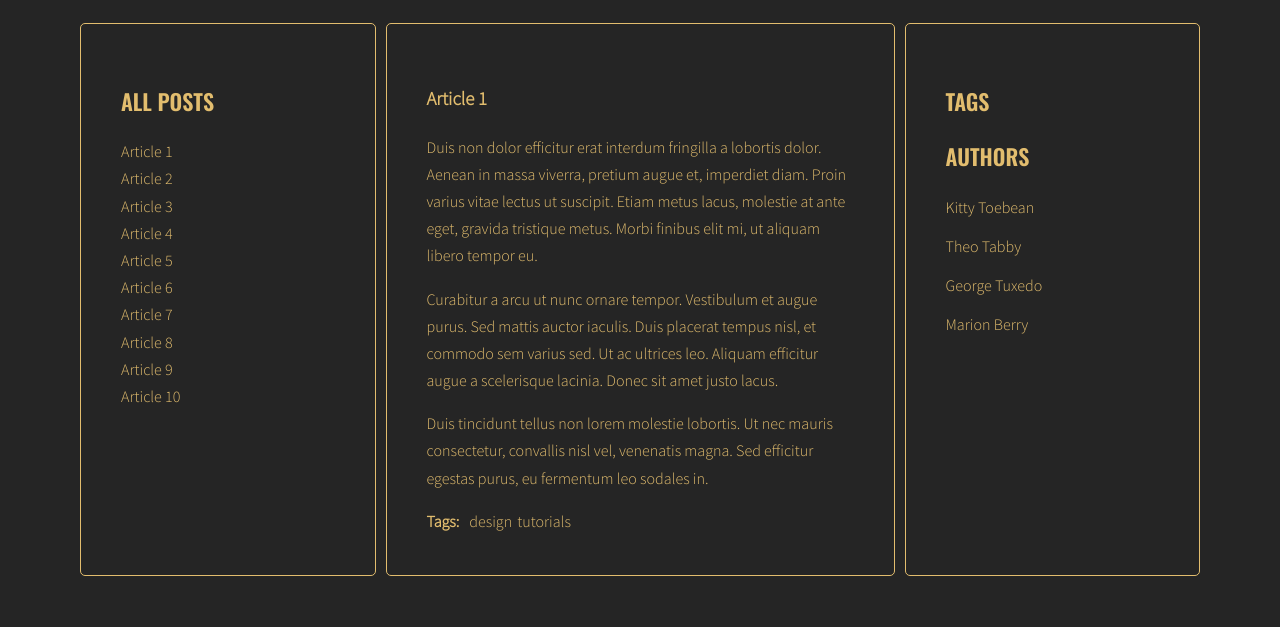
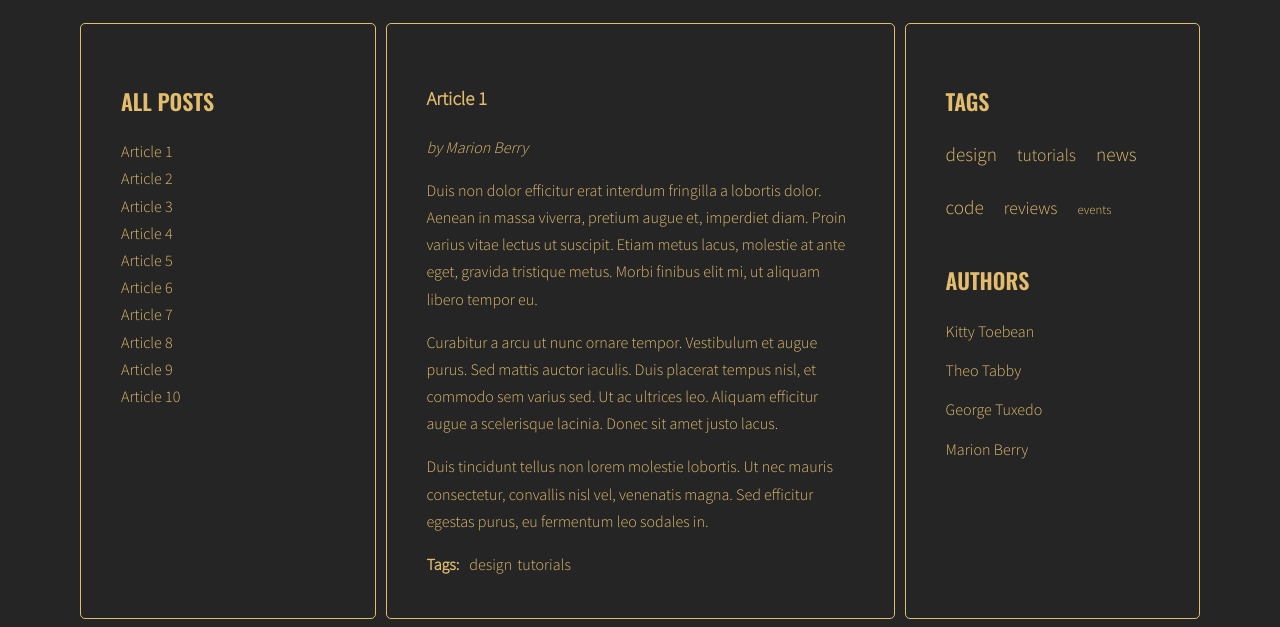
Before and after one commit to maslana-mucha/JSBeginnings.Blog, a website: page index.html in a window 1280 px wide. Shown: the part 220-847 px from the top of the page. Before the commit the page ends 804 px from the top, so only its background shows below. Drawn offline with nearby package versions, Linux system fonts and the light colour scheme.

Commit message:
Adding tags cloud

```diff
--- a/index.html
+++ b/index.html
@@ -193,7 +193,7 @@
                 <ul class="list list-horizontal"></ul>
               </div>
             </article>
-            <article class="post" id="article-7" data-tags="code news" data-author="Kitty Toebean">
+            <article class="post" id="article-7" data-tags="code events news" data-author="Kitty Toebean">
               <h3 class="post-title">Article 7</h3>
               <p class="post-author"></p>
               <div class="post-content">
@@ -222,7 +222,7 @@
                 <ul class="list list-horizontal"></ul>
               </div>
             </article>
-            <article class="post" id="article-8" data-tags="news design tutorials" data-author="Theo Tabby">
+            <article class="post" id="article-8" data-tags="news code design tutorials" data-author="Theo Tabby">
               <h3 class="post-title">Article 8</h3>
               <p class="post-author"></p>
               <div class="post-content">
@@ -252,7 +252,7 @@
                 <ul class="list list-horizontal"></ul>
               </div>
             </article>
-            <article class="post" id="article-9" data-tags="news tutorials" data-author="Marion Berry">
+            <article class="post" id="article-9" data-tags="news reviews tutorials" data-author="Marion Berry">
               <h3 class="post-title">Article 9</h3>
               <p class="post-author"></p>
               <div class="post-content">
@@ -283,7 +283,7 @@
                 <ul class="list list-horizontal"></ul>
               </div>
             </article>
-            <article class="post" id="article-10" data-tags="code design news reviews" data-author="George Tuxedo">
+            <article class="post" id="article-10" data-tags="code tutorials design news reviews" data-author="George Tuxedo">
               <h3 class="post-title">Article 10</h3>
               <p class="post-author"></p>
               <div class="post-content">
--- a/js/script.js
+++ b/js/script.js
@@ -4,18 +4,20 @@
   optArticleSelector = '.post',
   optTitleSelector = '.post-title',
   optArticleTagsSelector = '.post-tags .list',
-  optTagsLinksSelector = '.post-tags .list a',
+  optTagsLinkSelector = '.post-tags .list a, .list.tags a',
   optAuthorsLinksSelector = '.post-author a',
-  optTagsListSelector = 'tags.list';
+  optTagsListSelector = '.tags.list',
+  optCloudClassCount = 4,
+  optCloudClassPrefix = 'tag-size-';
 
-function titleClickHandler (event) {
+function titleClickHandler(event) {
   event.preventDefault();
   const clickedElement = this;
   // console.log('link was clicked');
   /* remove class 'active' from all article links  */
   const activeLinks = document.querySelectorAll('.titles a.active');
 
-    for(let activeLink of activeLinks){
+  for (let activeLink of activeLinks) {
     activeLink.classList.remove('active');
     // console.log('active link was: ', activeLink);
   }
@@ -49,7 +51,9 @@
   const titleList = document.querySelector(optTitleListSelector);
   titleList.innerHTML = '';
   // console.log('titleList is: ', titleList);
-  const articles = document.querySelectorAll(optArticleSelector + customSelector);
+  const articles = document.querySelectorAll(
+    optArticleSelector + customSelector
+  );
   /* for each article: */
   let html = '';
   for (let article of articles) {
@@ -63,7 +67,11 @@
 
     /* create link HTML in new const */
     const linkHTML =
-      '<li><a href="#' + articleId + '"><span>' + titleElement + '</span></a></li>';
+      '<li><a href="#' +
+      articleId +
+      '"><span>' +
+      titleElement +
+      '</span></a></li>';
     // console.log(linkHTML);
 
     /* insert new HTML link to the list in the left column */
@@ -82,12 +90,42 @@
 
 generateTitleList();
 
-function generateTags(){
-  let allTags = [];
+function calculateTagsParams(tags) {
+  const params = {
+    max: 0,
+    min: 999999
+  };
+  for (let tag in tags) {
+    // console.log(tag + ' is used ' + tags[tag] + ' times');
+    if (tags[tag] > params.max) {
+      params.max = tags[tag];
+      // console.log(params.max);
+    }
+    if (tags[tag] < params.min) {
+      params.min = tags[tag];
+      // console.log(params.min);
+    }
+  }
+  return params;
+}
+
+function calculateTagsClass(count, params) {
+  const normalizedCount = count - params.min;
+  const normalizedMax = params.max - params.min;
+  const percentage = normalizedCount / normalizedMax;
+
+  const classNumber = Math.floor(percentage * (optCloudClassCount - 1) + 1);
+  const classValue = optCloudClassPrefix + classNumber;
+
+  return classValue;
+}
+
+function generateTags() {
+  let allTags = {};
   /* find all articles */
   const articles = document.querySelectorAll(optArticleSelector);
   /* START LOOP: for every article: */
-  for (let article of articles){
+  for (let article of articles) {
     /* find tags wrapper */
     const tagsWrapper = article.querySelector(optArticleTagsSelector);
     // console.log('tagsWrapper is: ', tagsWrapper);
@@ -100,15 +138,17 @@
     const tagsArray = tags.split(' ');
     // console.log('splitted tags: ', tagsArray);
     /* START LOOP: for each tag */
-    for (let tag of tagsArray){
+    for (let tag of tagsArray) {
       /* generate HTML of the link */
       const tagsHTML = '<li><a href="#tag-' + tag + '">' + tag + '</a></li>';
       // console.log('tagsHTML is: ', tagsHTML);
       /* add generated code to html variable */
-      html = html + tagsHTML;
+      html += tagsHTML;
       // console.log(html);
-      if(allTags.indexOf(html) == -1){
-        allTags.push(html);
+      if (!Object.prototype.hasOwnProperty.call(allTags, tag)) {
+        allTags[tag] = 1;
+      } else {
+        allTags[tag]++;
       }
       /* END LOOP: for each tag */
     }
@@ -116,8 +156,23 @@
     tagsWrapper.innerHTML = html;
     /* END LOOP: for every article: */
   }
+  const tagsParams = calculateTagsParams(allTags);
+  //console.log('tagsParams: ', tagsParams);
+
+  let allTagsHTML = '';
+  for (let tag in allTags) {
+    const linkHTML =
+      '<li><a href="#tag-' +
+      tag +
+      '" class="' +
+      calculateTagsClass(allTags[tag], tagsParams) +
+      '">' +
+      tag +
+      '</a></li>';
+    allTagsHTML = allTagsHTML + linkHTML;
+  }
   const tagList = document.querySelector(optTagsListSelector);
-  tagList.innerHTML = allTags.join(' ');
+  tagList.innerHTML = allTagsHTML;
 }
 
 generateTags();
@@ -156,7 +211,7 @@
 
 function addClickListenersToTags() {
   /* find all links to tags */
-  const tagLinks = document.querySelectorAll(optTagsLinksSelector);
+  const tagLinks = document.querySelectorAll(optTagsLinkSelector);
   // console.log('tagLinks are: ', tagLinks);
   /* for each link */
   for (let tagLink of tagLinks) {
@@ -181,7 +236,8 @@
     const author = article.getAttribute('data-author');
     // console.log('article author is: ', author);
     /* generate HTML of the link */
-    const authorsHTML = '<a href="#author-' + author + '">' + 'by ' + author + '</a>';
+    const authorsHTML =
+      '<a href="#author-' + author + '">' + 'by ' + author + '</a>';
     // console.log('authorsHTML is: ', authorsHTML);
     /* add generated code to html variable */
     html = authorsHTML + html;
@@ -205,7 +261,9 @@
   /* make a new constant "author" and extract author from the "href" constant */
   const author = href.replace('#author-', '');
   /* find all author links with class active */
-  const activeAuthorLinks = document.querySelectorAll('a.active[href^="#author-"]');
+  const activeAuthorLinks = document.querySelectorAll(
+    'a.active[href^="#author-"]'
+  );
   /* for each active author link */
   for (let activeAuthorLink of activeAuthorLinks) {
     /* remove class active */
--- a/sass/style.scss
+++ b/sass/style.scss
@@ -142,3 +142,26 @@
     margin: 0 10px 0 0;
   }
 }
+
+/* Tags */
+
+.list.tags li {
+  display: inline-block;
+  padding: 0 20px 20px 0;
+}
+
+.tag-size-1 {
+  font-size: 80%;
+}
+
+.tag-size-2 {
+  font-size: 100%;
+}
+
+.tag-size-3 {
+  font-size: 110%;
+}
+
+.tag-size-4 {
+  font-size: 120%;
+}
```
Also changed, not shown: css/style.css, 2 other files. Lines whose indentation alone changed are shown as unchanged.
